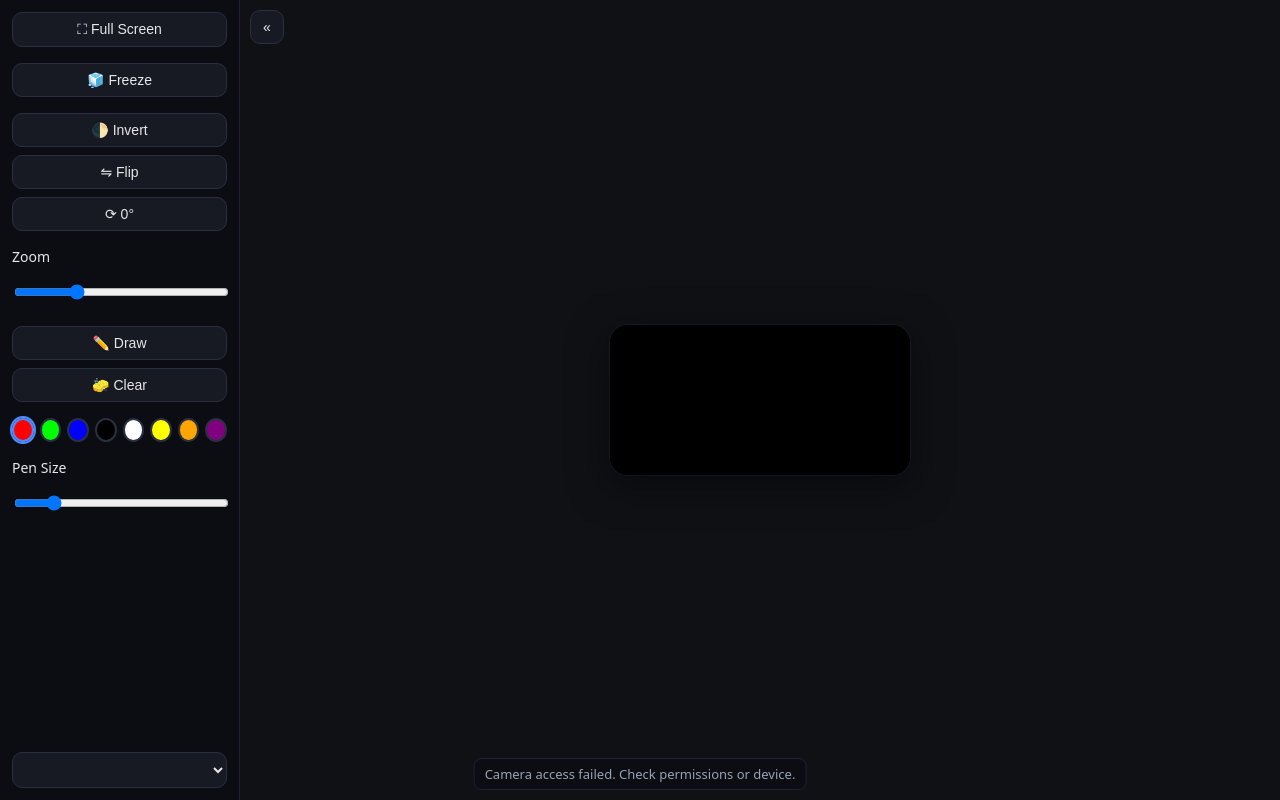
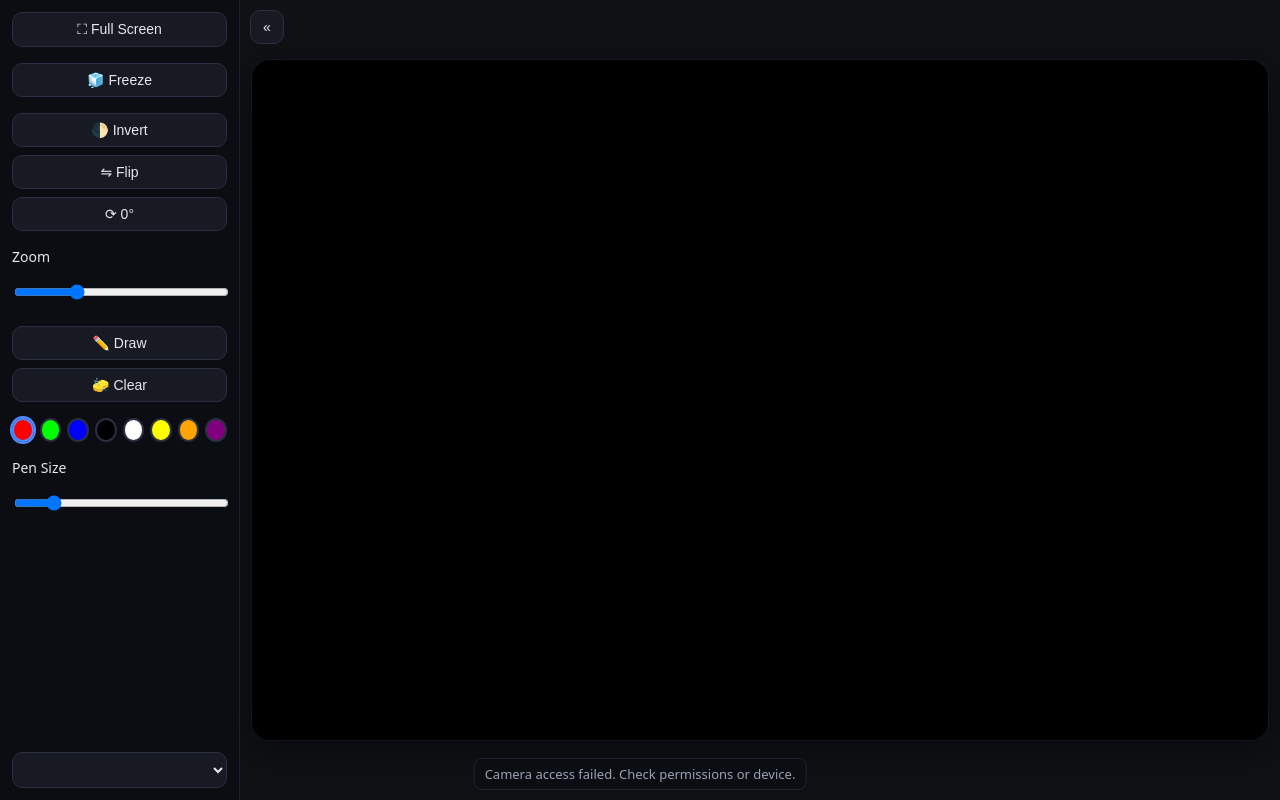
Before and after one commit to linuts/DocCam, a Flask app: page / in a window 1280 px wide. Run offline with Flask 3, Linux system fonts and the light colour scheme; lists and menus that the app fills with data are empty; a map, chart or similar area stays blank.

Commit message:
fix: maintain video size across camera changes

```diff
--- a/static/styles.css
+++ b/static/styles.css
@@ -99,7 +99,10 @@
 
 #videoWrap {
   position: relative;
-  max-width: 95vw; max-height: 85vh;
+  width: 100%;
+  height: 100%;
+  max-width: 95vw;
+  max-height: 85vh;
   border-radius: 18px;
   overflow: hidden;
   background: #000;
```
